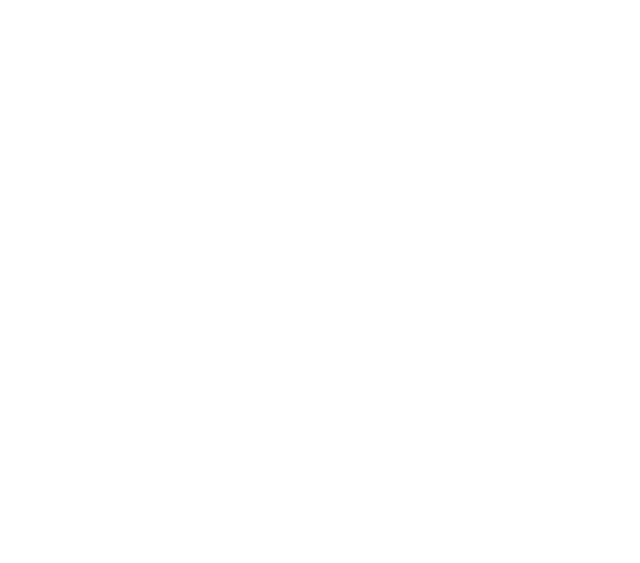
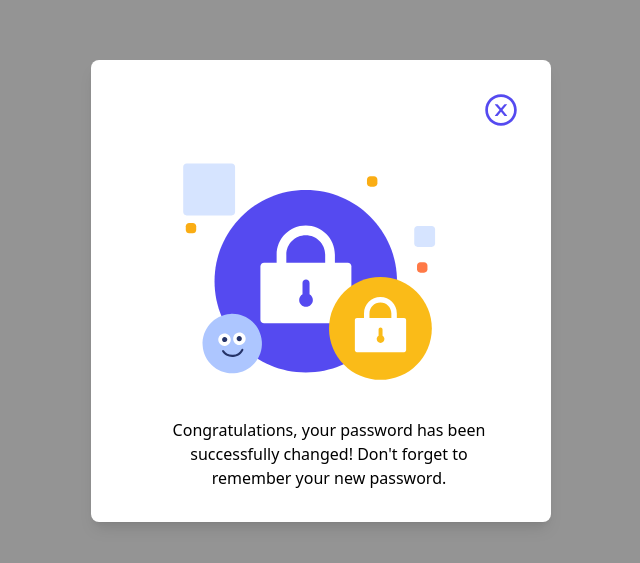
Before and after one commit to Ekasa02/Logibug, a Nuxt app: page /popupchange in a window 1280 px wide. Before the commit this address had no page. Shown: the part 109-672 px from the top of the page, without its empty margins (319-959 px from the left). Built offline with nearby package versions, Linux system fonts and the light colour scheme.

Commit message:
Content for popup change password success

```diff
--- /dev/null
+++ b/pages/popupchange.vue
@@ -0,0 +1,17 @@
+<template>
+    <div>
+        <div>
+            <change-success></change-success>
+        </div>
+    </div>
+</template>
+
+<script>
+import ChangeSuccess from '../components/popup/ChangeSuccess.vue'
+
+export default {
+    components:{
+        ChangeSuccess
+    }
+}
+</script>
```
